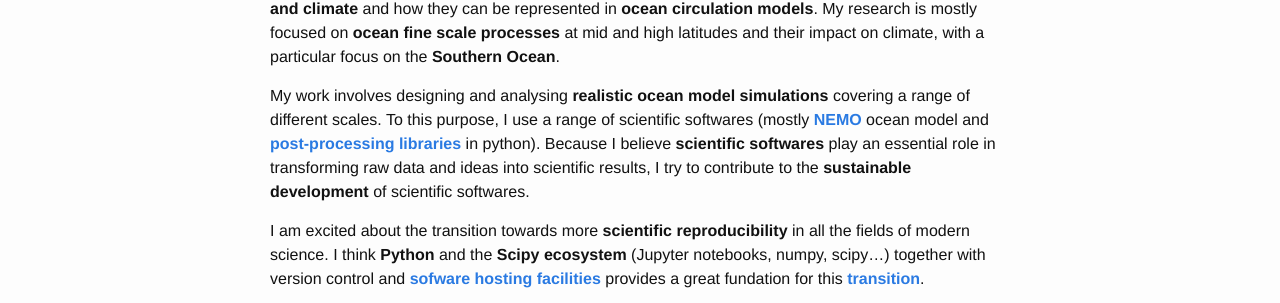
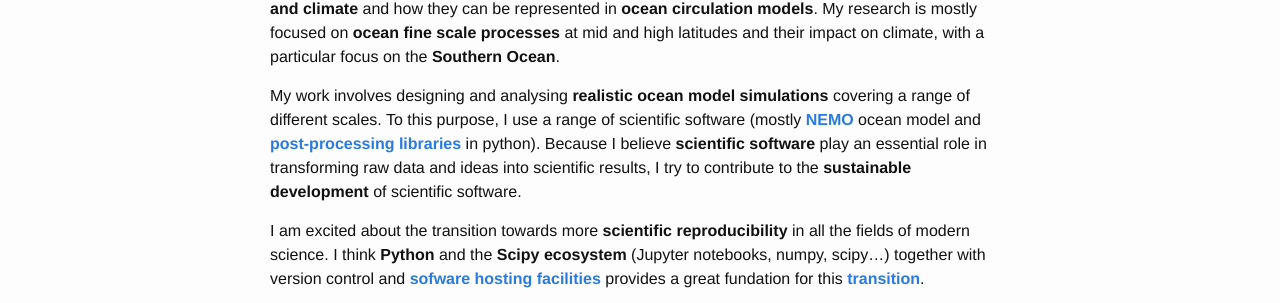
Before and after one commit to quentinjamet/quentinjamet.github.io, a Jekyll site: the page built from about.md, in a window 1280 px wide. Shown: the part 326-629 px from the top of the page. Built offline with Jekyll 4.4.1, drawn with Linux system fonts in a browser that asks for light colours.

Commit message:
about.md

```diff
--- a/about.md
+++ b/about.md
@@ -9,8 +9,8 @@ I am a research scientist in **Physical Oceanography**. I am working for **[CNRS
 
 I am interested in **ocean fine scale processes**, namely oceanic processes of scales < 200km. I am curious about how they can be observed from **space**, how they affect **large-scale ocean circulation and climate** and how they can be represented in **ocean circulation models**. My research is mostly focused on **ocean fine scale processes** at mid and high latitudes and their impact on climate, with a particular focus on the **Southern Ocean**.
 
-My work involves designing and analysing **realistic ocean model simulations** covering a range of different scales. To this purpose, I use a range of scientific softwares (mostly **[NEMO](http://www.nemo-ocean.eu/)** ocean model and **[post-processing libraries](https://github.com/lesommer/oocgcm)** in python).
-Because I believe **scientific softwares** play an essential role in transforming raw data and ideas into scientific results, I try to contribute to the **sustainable development** of scientific softwares.
+My work involves designing and analysing **realistic ocean model simulations** covering a range of different scales. To this purpose, I use a range of scientific software (mostly **[NEMO](http://www.nemo-ocean.eu/)** ocean model and **[post-processing libraries](https://github.com/lesommer/oocgcm)** in python).
+Because I believe **scientific software** play an essential role in transforming raw data and ideas into scientific results, I try to contribute to the **sustainable development** of scientific software.
 
 I am excited about the transition towards more **scientific reproducibility** in all the fields of modern science.
 I think **Python** and the **Scipy ecosystem** (Jupyter notebooks, numpy, scipy...) together with version control and **[sofware hosting facilities](http://blog.jupyter.org/2015/05/07/rendering-notebooks-on-github/)** provides a great
```
